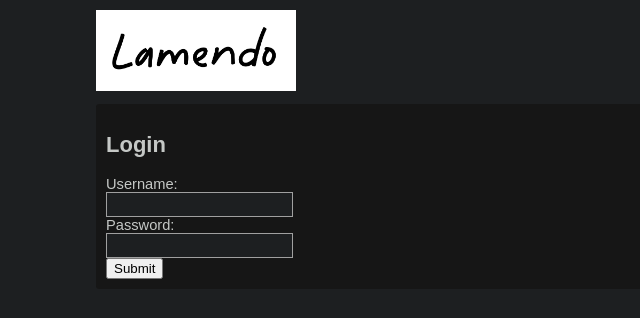
After one commit to baronrustamov/Lamendo, a Flask app: template app/templates/login.html in a window 1280 px wide. The commit adds this page. Shown: the top 318 px of the page, without its empty margins (0-640 px from the left). Run offline with Flask 2, Linux system fonts and the light colour scheme; the template is opened without the code that fills it: values that come from a table or form of the project are taken from there, others are empty; parts of the project's set-up code (start-up, migrations or seed data) failed here and were passed over; some libraries are stand-ins or nearby versions.

Commit message:
feat: moderator login

```diff
--- a/app/db/data.sql
+++ b/app/db/data.sql
@@ -56,5 +56,5 @@
 
 
 
-insert into admin(username, password, role)
-    value ('admin', 'admin', 0);
+insert into user(username, password, role)
+    value ('username', 'password', 0);
--- a/app/db/schema.sql
+++ b/app/db/schema.sql
@@ -47,8 +47,8 @@ create table report (
     ip text not null
 );
 
-create table admin (
-    admin_id integer primary key,
+create table user (
+    user_id integer primary key,
     username text not null,
     password text not null,
     role integer not null
--- a/app/forms.py
+++ b/app/forms.py
@@ -20,7 +20,7 @@ from flask_wtf import FlaskForm
 from utils import get_new_uid, get_username, make_img_from_request
 from werkzeug.datastructures import FileStorage
 from werkzeug.utils import secure_filename
-from wtforms import Form, SelectField, StringField, TextAreaField, validators
+from wtforms import Form, SelectField, StringField, TextAreaField, validators, PasswordField
 from utils import get_ip_from_request
 
 
@@ -40,6 +40,13 @@ class FeedbackForm(FlaskForm):
 class ReportForm(FlaskForm):
     category = SelectField('Category', choices=[(r, r) for r in REPORTS])
     message = TextAreaField('Report', [validators.Length(max=MAX_POST_LENGTH),],)
+
+
+class LoginForm(FlaskForm):
+    username = StringField(
+        'Username', [validators.Length(min=1, max=32), validators.InputRequired()]
+    )
+    password = PasswordField('Password', [validators.InputRequired()])
 
 
 class PostCompiler:
--- a/app/main.py
+++ b/app/main.py
@@ -2,8 +2,8 @@ import logging
 import os
 from datetime import datetime, timedelta
 from functools import wraps
+from werkzeug.security import generate_password_hash, check_password_hash
 
-import pytz
 from api import (
     create_feedback,
     create_post,
@@ -16,6 +16,7 @@ from api import (
     get_post,
     get_popular_posts,
     get_post_replies,
+    get_user,
     is_valid_ip,
     get_posts,
     get_replies,
@@ -34,7 +35,7 @@ from config import (
 )
 from flask import Flask, abort, flash, redirect, render_template, request, url_for, session
 from flask_wtf.csrf import CSRFProtect
-from forms import FeedbackForm, PostCompiler, ReportForm
+from forms import FeedbackForm, PostCompiler, ReportForm, LoginForm
 from urls import URLSpace
 from utils import get_ip_from_request, upload_image
 
@@ -100,8 +101,8 @@ def validate_ip_for_post_request(redirect_to):
     addition field for the ip address.
     """
 
-    def decorator(func):
-        @wraps(func)
+    def decorator(fn):
+        @wraps(fn)
         def wrapper(*args, **kwargs):
             ip = get_ip_from_request(request)
             kwargs['ip'] = ip
@@ -115,7 +116,7 @@ def validate_ip_for_post_request(redirect_to):
                     if 'post_id' in kwargs and redirect_to != 'board_catalog':
                         d['post_id'] = kwargs['post_id']
                     return redirect(url_for(redirect_to, **d))
-            return func(*args, **kwargs)
+            return fn(*args, **kwargs)
 
         return wrapper
 
@@ -141,9 +142,18 @@ def home(ip):
     )
 
 
+def login_required(fn):
+    @wraps(fn)
+    def decorated_function(*args, **kwargs):
+        if 'logged_in' not in session:
+            return redirect(url_for('login'))
+        return fn(*args, **kwargs)
+    return decorated_function
+
+
 @app.route('/moderate')
-@validate_ip_for_post_request('moderate')
-def moderate(ip):
+@login_required
+def moderate():
     days = 2
     since = timedelta(days=days)
 
@@ -158,6 +168,33 @@ def moderate(ip):
         reports=reports,
         feedbacks=feedbacks,
     )
+
+
+@app.route('/login', methods=['GET', 'POST'])
+def login():
+    login_form = LoginForm()
+    msg = 'Username or password incorrect.'
+    if login_form.validate_on_submit():
+        username = login_form.username.data
+        password_candidate = login_form.password.data
+
+        user_record = get_user(username)
+        if user_record:
+            if check_password_hash(user_record.password, password_candidate):
+                session['logged_in'] = True
+                session['username'] = username
+                flash('Login successful.')
+                return redirect(url_for('moderate'))
+        flash(msg)
+    return render_template('login.html', login_form=login_form)
+
+
+@app.route('/logout')
+@login_required
+def logout():
+    session.clear()
+    flash('Logged out successful.')
+    return redirect(url_for('home'))
 
 
 @app.route('/<board_name>')
--- a/app/templates/home.html
+++ b/app/templates/home.html
@@ -8,5 +8,6 @@
 <div><div class="reply">{% include 'legal.html' %}</div></div>
 <div><div class="reply">{% include 'feedback.html' %}</div></div>
 <div><div class="reply">{% include 'contact.html' %}</div></div>
+<div><div class="reply">{% include 'mod_login_link.html' %}</div></div>
 
 {% endblock %}
--- /dev/null
+++ b/app/templates/login.html
@@ -0,0 +1,26 @@
+{% extends 'layout.html' %}
+
+{% block body %}
+{% if 'logged_in' not in session %}
+  <div class="reply">
+    <h2>Login</h2>
+    <form action="" method="POST">
+      <div>{{ login_form.username.label }}: {{ login_form.username(class_="modal_textarea") }}</div>
+      <div>{{ login_form.password.label }}: {{ login_form.password(class_="modal_textarea") }}</div>
+      {% if login_form.errors %}
+        {% for field_name, field_errors in login_form.errors|dictsort if field_errors %}
+          {% for error in field_errors %}
+            <div>{{ login_form[field_name].label }}: {{ error }}</div>
+          {% endfor %}
+        {% endfor %}
+      {% endif %}
+      <button type="submit">Submit</button>
+      <input type="hidden" name="csrf_token" value="{{ csrf_token() }}"/>
+    </form>
+  </div>
+{% else %}
+  <form action="{{ url_for('logout') }}">
+    <input type="submit" value="Log out" />
+  </form>
+{% endif %}
+{% endblock %}
--- a/app/templates/nav.html
+++ b/app/templates/nav.html
@@ -9,7 +9,7 @@
   </div>
   {% if request.path != url_for('home') %}
     {% if post %}
-    <a href="{{url_for('board_catalog', board_name=board_name)}}" class="big_font">{{board_name}} Catalog</a>
+      <a href="{{url_for('board_catalog', board_name=board_name)}}" class="big_font">{{board_name}} Catalog</a>
     {% endif %}
   {% endif %}
 </div>
```
Also changed, not shown: app/api.py (+17 -3 lines), app/templates/mod_login_link.html (added, +14 -0 lines), app/templates/moderate.html (+32 -28 lines).
